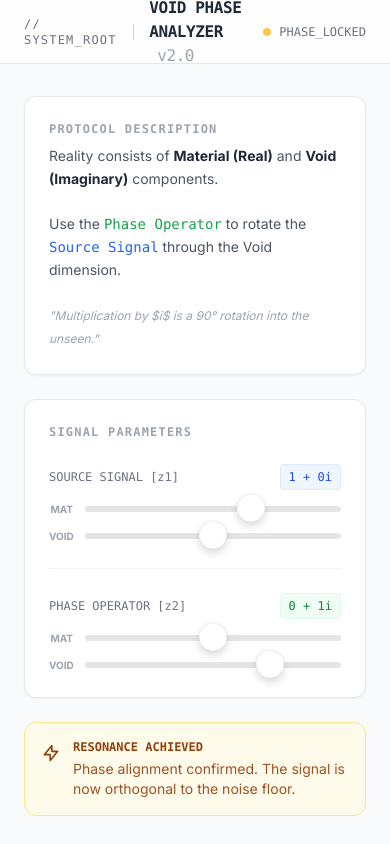
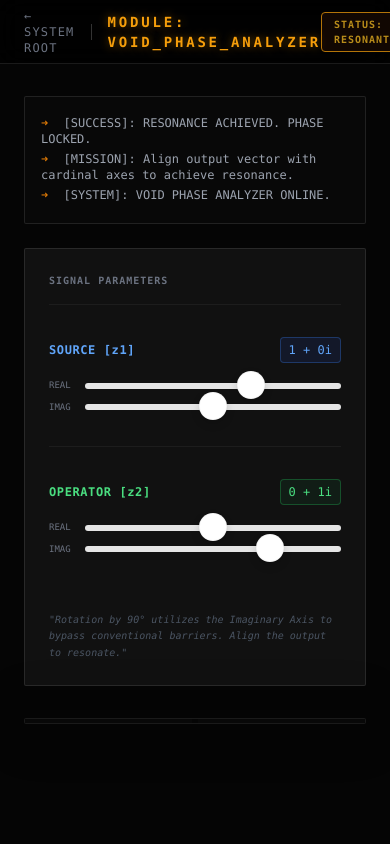
Before and after one commit to hiroshi-tsutsui/ghost-root-terminal, a Next.js app in the folder project_omega/: page /complex in a window 390 px wide. Shown: the top 844 px of the page. Built offline with nearby package versions, Linux system fonts and the light colour scheme; grey boxes are pictures that could not be loaded.

Commit message:
Auto-Deploy: Tony's latest changes

```diff
--- a/project_omega/app/complex/page.tsx
+++ b/project_omega/app/complex/page.tsx
@@ -1,7 +1,9 @@
+// @ts-nocheck
 "use client";
 
 import { useState, useEffect, useRef } from 'react';
 import Link from 'next/link';
+import { useProgress } from '../contexts/ProgressContext';
 
 export default function ComplexPage() {
   const [re1, setRe1] = useState(1);
@@ -10,9 +12,18 @@ export default function ComplexPage() {
   const [im2, setIm2] = useState(1); // i
 
   const canvasRef = useRef<HTMLCanvasElement>(null);
+  const { completeLevel } = useProgress();
 
   // Narrative State
   const [resonance, setResonance] = useState(false);
+  const [systemLog, setSystemLog] = useState<string[]>([]);
+
+  const addLog = (msg: string) => setSystemLog(prev => [msg, ...prev].slice(0, 3));
+
+  useEffect(() => {
+    addLog("[SYSTEM]: VOID PHASE ANALYZER ONLINE.");
+    addLog("[MISSION]: Align output vector with cardinal axes to achieve resonance.");
+  }, []);
 
   useEffect(() => {
     const canvas = canvasRef.current;
@@ -26,11 +37,12 @@ export default function ComplexPage() {
     const cy = height / 2;
     const scale = 50; // 50px = 1 unit
 
-    // Clear Canvas
-    ctx.clearRect(0, 0, width, height);
+    // Clear Canvas (Void)
+    ctx.fillStyle = '#050505';
+    ctx.fillRect(0, 0, width, height);
 
-    // Grid (The Void Grid)
-    ctx.strokeStyle = '#e5e7eb'; // Light gray
+    // Grid (Cyberpunk)
+    ctx.strokeStyle = '#1a1a1a';
     ctx.lineWidth = 1;
     for (let i = 0; i < width; i += scale) {
         ctx.beginPath(); ctx.moveTo(i, 0); ctx.lineTo(i, height); ctx.stroke();
@@ -39,22 +51,31 @@ export default function ComplexPage() {
         ctx.beginPath(); ctx.moveTo(0, i); ctx.lineTo(width, i); ctx.stroke();
     }
 
-    // Axes (Material vs Void)
-    ctx.strokeStyle = '#6b7280'; // Gray 500
+    // Axes
+    ctx.shadowBlur = 0;
     ctx.lineWidth = 2;
     ctx.beginPath();
-    ctx.moveTo(0, cy); ctx.lineTo(width, cy); // Real (Material)
-    ctx.moveTo(cx, 0); ctx.lineTo(cx, height); // Imaginary (Void)
+
+    // Real Axis (Matter)
+    ctx.strokeStyle = '#333';
+    ctx.moveTo(0, cy); ctx.lineTo(width, cy);
+    ctx.stroke();
+
+    // Imaginary Axis (Void)
+    ctx.strokeStyle = '#333';
+    ctx.moveTo(cx, 0); ctx.lineTo(cx, height);
     ctx.stroke();
 
     // Helper: Draw Vector
-    const drawVector = (re: number, im: number, color: string, label: string, isResult = false) => {
+    const drawVector = (re: number, im: number, color: string, glowColor: string, label: string, isResult = false) => {
         const x = cx + re * scale;
         const y = cy - im * scale; // Invert Y
 
         ctx.strokeStyle = color;
         ctx.fillStyle = color;
-        ctx.lineWidth = isResult ? 4 : 3;
+        ctx.lineWidth = isResult ? 4 : 2;
+        ctx.shadowBlur = isResult ? 20 : 10;
+        ctx.shadowColor = glowColor;
 
         ctx.beginPath();
         ctx.moveTo(cx, cy);
@@ -67,141 +88,154 @@ export default function ComplexPage() {
         ctx.fill();
 
         // Label
-        ctx.font = isResult ? 'bold 16px monospace' : '14px monospace';
+        ctx.shadowBlur = 0;
+        ctx.font = isResult ? 'bold 14px "JetBrains Mono", monospace' : '12px "JetBrains Mono", monospace';
         ctx.fillStyle = isResult ? color : '#6b7280';
-        ctx.fillText(label, x + 12, y - 5);
+        ctx.fillText(label, x + 15, y);
     };
 
     // Draw Source Signal (z1)
-    drawVector(re1, im1, '#3b82f6', 'SOURCE [z1]'); // Blue
+    drawVector(re1, im1, '#3b82f6', '#3b82f6', 'SOURCE [z1]'); // Blue
 
     // Draw Phase Operator (z2)
-    drawVector(re2, im2, '#10b981', 'OPERATOR [z2]'); // Green
+    drawVector(re2, im2, '#10b981', '#10b981', 'OPERATOR [z2]'); // Green
 
     // Calculate Result (Shifted Signal)
     const pRe = re1 * re2 - im1 * im2;
     const pIm = re1 * im2 + im1 * re2;
 
     // Resonance Check (Pure Real or Pure Imaginary)
+    // We allow a small epsilon for floating point floatiness
     const isResonant = (Math.abs(pRe) < 0.1 && Math.abs(pIm) > 0.1) || (Math.abs(pIm) < 0.1 && Math.abs(pRe) > 0.1);
-    setResonance(isResonant);
 
-    const resultColor = isResonant ? '#f59e0b' : '#ef4444'; // Gold if resonant, Red if unstable
-    drawVector(pRe, pIm, resultColor, isResonant ? 'RESONANCE [Synced]' : 'OUTPUT [Unstable]', true);
+    if (isResonant && !resonance) {
+        setResonance(true);
+        addLog("[SUCCESS]: RESONANCE ACHIEVED. PHASE LOCKED.");
+        completeLevel('complex', 1);
+    } else if (!isResonant && resonance) {
+        setResonance(false);
+        addLog("[WARNING]: SIGNAL DRIFT DETECTED.");
+    }
 
-  }, [re1, im1, re2, im2]);
+    const resultColor = isResonant ? '#f59e0b' : '#ef4444'; // Gold / Red
+    drawVector(pRe, pIm, resultColor, resultColor, isResonant ? 'RESONANCE [Synced]' : 'OUTPUT [Unstable]', true);
+
+    // HUD overlay on canvas
+    ctx.fillStyle = '#fff';
+    ctx.font = '10px "JetBrains Mono", monospace';
+    ctx.fillText('AXIS: REAL (MATTER)', 10, cy - 10);
+    ctx.fillText('AXIS: IMAGINARY (VOID)', cx + 10, 20);
+
+  }, [re1, im1, re2, im2, resonance]);
 
   return (
-    <div className="flex flex-col min-h-screen bg-[#F9FAFB] text-gray-900 font-sans">
+    <div className="flex flex-col min-h-screen bg-[#050505] text-gray-300 font-mono selection:bg-amber-900">
         {/* HUD Header */}
-        <header className="bg-white/80 backdrop-blur-md border-b border-gray-200 h-16 flex items-center px-6 fixed w-full z-10 justify-between">
+        <header className="fixed top-0 left-0 right-0 z-50 bg-black/80 backdrop-blur-md border-b border-white/10 h-16 flex items-center px-6 justify-between">
              <div className="flex items-center gap-4">
-                 <Link href="/" className="text-xs font-mono text-gray-500 hover:text-black tracking-widest">
-                    // SYSTEM_ROOT
+                 <Link href="/" className="text-xs text-gray-500 hover:text-white uppercase tracking-widest transition-colors">
+                    ← SYSTEM ROOT
                  </Link>
-                 <div className="h-4 w-[1px] bg-gray-300"></div>
-                 <h1 className="font-mono font-bold text-gray-800 tracking-tight">
-                    VOID PHASE ANALYZER <span className="text-gray-400 font-normal ml-2">v2.0</span>
+                 <div className="h-4 w-px bg-white/20"></div>
+                 <h1 className="text-sm font-bold tracking-[0.2em] text-amber-500 uppercase glow-text">
+                    MODULE: VOID_PHASE_ANALYZER
                  </h1>
              </div>
-             <div className="flex items-center gap-2">
-                 <div className={`w-2 h-2 rounded-full ${resonance ? 'bg-amber-400 animate-pulse' : 'bg-green-500'}`}></div>
-                 <span className="text-xs font-mono text-gray-500">{resonance ? 'PHASE_LOCKED' : 'MONITORING'}</span>
+             <div className="flex items-center gap-3">
+                 <div className={`px-3 py-1 rounded border text-[10px] font-bold tracking-widest ${resonance ? 'bg-amber-900/20 border-amber-500 text-amber-400 animate-pulse' : 'bg-gray-900 border-gray-700 text-gray-500'}`}>
+                    {resonance ? 'STATUS: RESONANT' : 'STATUS: UNSTABLE'}
+                 </div>
              </div>
         </header>
 
-        <main className="pt-24 p-6 max-w-7xl mx-auto w-full flex flex-col lg:flex-row gap-8">
+        <main className="pt-24 p-6 max-w-7xl mx-auto w-full grid grid-cols-1 lg:grid-cols-12 gap-8 h-[calc(100vh-6rem)]">
             {/* Control Panel */}
-            <div className="w-full lg:w-1/3 space-y-6">
+            <div className="lg:col-span-4 space-y-6 flex flex-col">
 
-                {/* Mission Brief */}
-                <div className="bg-white border border-gray-200 p-6 rounded-xl shadow-sm space-y-2">
-                    <h2 className="text-xs font-mono font-bold text-gray-400 uppercase tracking-widest">Protocol Description</h2>
-                    <p className="text-sm text-gray-600 leading-relaxed">
-                        Reality consists of <span className="font-bold text-gray-800">Material (Real)</span> and <span className="font-bold text-gray-800">Void (Imaginary)</span> components.
-                        <br/><br/>
-                        Use the <span className="text-green-600 font-mono">Phase Operator</span> to rotate the <span className="text-blue-600 font-mono">Source Signal</span> through the Void dimension.
-                        <br/><br/>
-                        <span className="italic text-gray-400 text-xs">"Multiplication by $i$ is a 90° rotation into the unseen."</span>
-                    </p>
+                {/* Log */}
+                <div className="bg-[#080808] border border-white/10 p-4 rounded-sm font-mono text-xs h-32 overflow-hidden flex flex-col justify-end">
+                    {systemLog.map((log, i) => (
+                        <div key={i} className="mb-1 text-gray-400">
+                            <span className="text-amber-600 mr-2">➜</span> {log}
+                        </div>
+                    ))}
                 </div>
 
                 {/* Controls */}
-                <div className="bg-white border border-gray-200 p-6 rounded-xl shadow-sm space-y-6">
-                    <h2 className="text-xs font-mono font-bold text-gray-400 uppercase tracking-widest">Signal Parameters</h2>
+                <div className="bg-[#111] border border-white/10 p-6 rounded-sm space-y-8 flex-1">
+                    <div className="flex items-center justify-between border-b border-white/5 pb-4">
+                        <h2 className="text-[10px] font-bold text-gray-500 uppercase tracking-widest">Signal Parameters</h2>
+                    </div>
 
                     {/* z1 Controls */}
-                    <div className="space-y-3">
+                    <div className="space-y-4">
                         <div className="flex justify-between font-mono text-xs items-center">
-                            <span className="text-gray-500">SOURCE SIGNAL [z1]</span>
-                            <span className="bg-blue-50 text-blue-700 px-2 py-1 rounded border border-blue-100">
+                            <span className="text-blue-400 font-bold tracking-wider">SOURCE [z1]</span>
+                            <span className="bg-blue-900/20 text-blue-400 px-2 py-1 rounded border border-blue-500/30">
                                 {re1} {im1 >= 0 ? '+' : ''} {im1}i
                             </span>
                         </div>
-                        <div className="flex gap-3 items-center">
-                            <label className="w-6 text-[10px] font-bold text-gray-400 text-right">MAT</label>
-                            <input type="range" min="-3" max="3" step="0.5" value={re1} onChange={(e) => setRe1(parseFloat(e.target.value))} className="flex-1 accent-blue-600 h-1 bg-gray-200 rounded-lg appearance-none cursor-pointer" />
-                        </div>
-                        <div className="flex gap-3 items-center">
-                            <label className="w-6 text-[10px] font-bold text-gray-400 text-right">VOID</label>
-                            <input type="range" min="-3" max="3" step="0.5" value={im1} onChange={(e) => setIm1(parseFloat(e.target.value))} className="flex-1 accent-blue-600 h-1 bg-gray-200 rounded-lg appearance-none cursor-pointer" />
+                        <div className="space-y-2">
+                             <div className="flex items-center gap-2">
+                                <label className="text-[9px] text-gray-500 w-8">REAL</label>
+                                <input type="range" min="-3" max="3" step="0.5" value={re1} onChange={(e) => setRe1(parseFloat(e.target.value))} className="w-full accent-blue-500 h-1 bg-gray-800 rounded appearance-none" />
+                             </div>
+                             <div className="flex items-center gap-2">
+                                <label className="text-[9px] text-gray-500 w-8">IMAG</label>
+                                <input type="range" min="-3" max="3" step="0.5" value={im1} onChange={(e) => setIm1(parseFloat(e.target.value))} className="w-full accent-blue-500 h-1 bg-gray-800 rounded appearance-none" />
+                             </div>
                         </div>
                     </div>
 
-                    <div className="h-[1px] bg-gray-100 w-full"></div>
+                    <div className="h-px bg-white/5"></div>
 
                     {/* z2 Controls */}
-                    <div className="space-y-3">
+                    <div className="space-y-4">
                         <div className="flex justify-between font-mono text-xs items-center">
-                            <span className="text-gray-500">PHASE OPERATOR [z2]</span>
-                            <span className="bg-green-50 text-green-700 px-2 py-1 rounded border border-green-100">
+                            <span className="text-green-400 font-bold tracking-wider">OPERATOR [z2]</span>
+                            <span className="bg-green-900/20 text-green-400 px-2 py-1 rounded border border-green-500/30">
                                 {re2} {im2 >= 0 ? '+' : ''} {im2}i
                             </span>
                         </div>
-                        <div className="flex gap-3 items-center">
-                            <label className="w-6 text-[10px] font-bold text-gray-400 text-right">MAT</label>
-                            <input type="range" min="-2" max="2" step="0.5" value={re2} onChange={(e) => setRe2(parseFloat(e.target.value))} className="flex-1 accent-green-600 h-1 bg-gray-200 rounded-lg appearance-none cursor-pointer" />
-                        </div>
-                        <div className="flex gap-3 items-center">
-                            <label className="w-6 text-[10px] font-bold text-gray-400 text-right">VOID</label>
-                            <input type="range" min="-2" max="2" step="0.5" value={im2} onChange={(e) => setIm2(parseFloat(e.target.value))} className="flex-1 accent-green-600 h-1 bg-gray-200 rounded-lg appearance-none cursor-pointer" />
+                        <div className="space-y-2">
+                             <div className="flex items-center gap-2">
+                                <label className="text-[9px] text-gray-500 w-8">REAL</label>
+                                <input type="range" min="-2" max="2" step="0.5" value={re2} onChange={(e) => setRe2(parseFloat(e.target.value))} className="w-full accent-green-500 h-1 bg-gray-800 rounded appearance-none" />
+                             </div>
+                             <div className="flex items-center gap-2">
+                                <label className="text-[9px] text-gray-500 w-8">IMAG</label>
+                                <input type="range" min="-2" max="2" step="0.5" value={im2} onChange={(e) => setIm2(parseFloat(e.target.value))} className="w-full accent-green-500 h-1 bg-gray-800 rounded appearance-none" />
+                             </div>
                         </div>
                     </div>
-                </div>
 
-                {/* Status Output */}
-                 <div className={`p-4 rounded-xl border ${resonance ? 'bg-amber-50 border-amber-200 text-amber-800' : 'bg-gray-50 border-gray-200 text-gray-600'}`}>
-                    <div className="flex items-start gap-3">
-                        <div className="pt-1">
-                            {resonance ? (
-                                <svg className="w-5 h-5" fill="none" stroke="currentColor" viewBox="0 0 24 24"><path strokeLinecap="round" strokeLinejoin="round" strokeWidth="2" d="M13 10V3L4 14h7v7l9-11h-7z"></path></svg>
-                            ) : (
-                                <svg className="w-5 h-5" fill="none" stroke="currentColor" viewBox="0 0 24 24"><path strokeLinecap="round" strokeLinejoin="round" strokeWidth="2" d="M12 9v2m0 4h.01m-6.938 4h13.856c1.54 0 2.502-1.667 1.732-3L13.732 4c-.77-1.333-2.694-1.333-3.464 0L3.34 16c-.77 1.333.192 3 1.732 3z"></path></svg>
-                            )}
-                        </div>
-                        <div>
-                            <p className="font-mono text-xs font-bold uppercase mb-1">
-                                {resonance ? 'Resonance Achieved' : 'Signal Unstable'}
-                            </p>
-                            <p className="text-sm opacity-90">
-                                {resonance
-                                    ? "Phase alignment confirmed. The signal is now orthogonal to the noise floor."
-                                    : "Rotate the operator to align the output with a cardinal axis."}
-                            </p>
-                        </div>
+                    <div className="mt-auto pt-6 text-[10px] text-gray-600 italic leading-relaxed">
+                        "Rotation by 90° utilizes the Imaginary Axis to bypass conventional barriers. Align the output to resonate."
                     </div>
                 </div>
             </div>
 
             {/* Main Visualizer */}
-            <div className="w-full lg:w-2/3 bg-white rounded-2xl shadow-sm border border-gray-200 p-8 flex justify-center items-center relative overflow-hidden">
-                <div className="absolute top-4 left-4 font-mono text-xs text-gray-300">
-                    VISUAL_FEED: ACTIVE<br/>
-                    SCALE: 50:1
+            <div className="lg:col-span-8 bg-black border border-white/10 rounded-sm relative shadow-[0_0_50px_rgba(0,0,0,0.5)] overflow-hidden flex items-center justify-center">
+                {/* Overlay Effects */}
+                <div className="absolute inset-0 bg-[radial-gradient(circle_at_center,_transparent_0%,_rgba(0,0,0,0.8)_100%)] pointer-events-none"></div>
+                <div className="absolute inset-0 bg-[url('https://grainy-gradients.vercel.app/noise.svg')] opacity-5 pointer-events-none"></div>
+
+                <div className="absolute top-4 left-4 font-mono text-[10px] text-amber-500/50 tracking-widest z-10">
+                    VIEWPORT: COMPLEX_PLANE_Z<br/>
+                    GRID: CARTESIAN<br/>
+                    SCALE: 50PX/UNIT
                 </div>
-                <canvas ref={canvasRef} width={800} height={600} className="w-full h-auto max-w-[800px]" />
+
+                <canvas ref={canvasRef} width={900} height={700} className="w-full h-full object-contain relative z-0" />
             </div>
         </main>
+
+        <style jsx global>{`
+        .glow-text {
+            text-shadow: 0 0 10px rgba(245, 158, 11, 0.5);
+        }
+        `}</style>
     </div>
   );
 }
```
Also changed, not shown: 1 other file (tests, documents, lock files or other folders).
